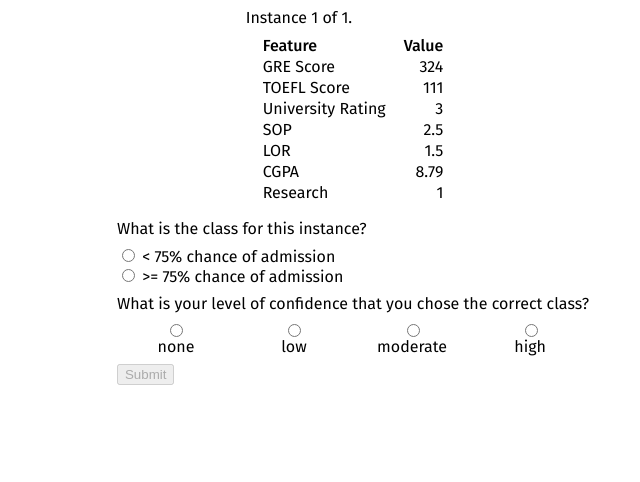
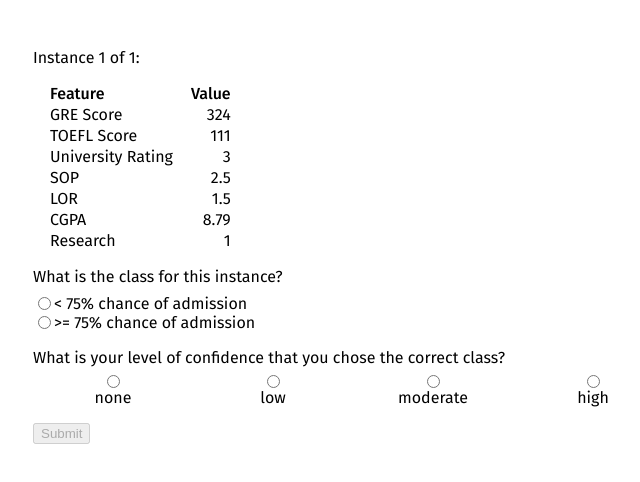
Before and after one commit to nyuvis/instance-level-elicitation, a Svelte app: page / in a window 1280 px wide. Both pictures are taken after a click on the button "Begin". Shown: the top 482 px of the page, without its empty margins (287-927 px from the left). Built offline with nearby package versions, Linux system fonts and the light colour scheme.

Commit message:
scrolling for long instances

```diff
--- a/public/global.css
+++ b/public/global.css
@@ -12,3 +12,21 @@ body {
   height: 100vh;
   width: 100vw;
 }
+
+.section {
+  margin: 1rem 0;
+}
+
+h1 {
+  font-size: 1.25rem;
+  font-weight: 500;
+  margin-top: 0;
+  margin-bottom: 1em;
+}
+
+h2 {
+  font-size: 1.125rem;
+  font-weight: 500;
+  margin-top: 0;
+  margin-bottom: 1em;
+}
--- a/src/components/App.svelte
+++ b/src/components/App.svelte
@@ -38,6 +38,7 @@
   }
 </script>
 
+<div class="container">
   {#if state === states.SETUP}
     <Setup on:complete={setupComplete}/>
   {:else if state === states.QUIZ}
@@ -45,3 +46,17 @@
   {:else}
     <Review {results} {confidenceScale} on:complete={reviewComplete}/>
   {/if}
+</div>
+
+<style>
+  .container {
+    width: 100vw;
+    height: 100vh;
+
+    padding: 3em;
+    box-sizing: border-box;
+
+    display: flex;
+    justify-content: center;
+  }
+</style>
--- a/src/components/Quiz.svelte
+++ b/src/components/Quiz.svelte
@@ -60,15 +60,14 @@
   }
 </script>
 
-<div class="container">
-  <div>
-    <div class="section">Instance {index + 1} of {numberOfInstances}.</div>
+<div class="content">
+  <div class="section">Instance {index + 1} of {numberOfInstances}:</div>
   {#if dataset.type === "text"}
-      <div class="section text">
+    <div class="section instance text">
       {instance['text']}
     </div>
   {:else}
-      <div class="section">
+    <div class="section instance">
       <table>
         <thead>
           <th>Feature</th>
@@ -87,17 +86,15 @@
       </table>
     </div>
   {/if}
-  </div>
 
-  <div>
   {#if showQuestions}
     <div class="section">
       <div class="label">What is the class for this instance?</div>
-        {#each dataset.labels as label}
-          <label class="block">
-            <input type="radio" bind:group={guess} value={label}>
-            {label}
-          </label>
+      {#each dataset.labels as label, i}
+        <div class="radio-horizontal">
+          <input type="radio" name="class-{i}" id="class-{i}" bind:group={guess} value={label}>
+          <label for="class-{i}">{label}</label>
+        </div>
       {/each}
     </div>
 
@@ -105,7 +102,7 @@
       <div class="label">What is your level of confidence that you chose the correct class?</div>
       <div class="confidence">
         {#each confidenceScale.range() as label, i}
-            <div class="radio-option">
+          <div class="radio-vertical">
             <input type="radio" name="confidence-{i}" id="confidence-{i}"
               bind:group={confidence} value={label}>
             <label for="confidence-{i}">{label}</label>
@@ -120,10 +117,11 @@
   {:else}
     <div class="section">Ground truth: {instance['label']}</div>
 
+    <div class="section">
       <table>
         <thead>
           <th>Predictor</th>
-          <th>Guess</th>
+          <th>Prediction</th>
           <th>Confidence</th>
         </thead>
         <tbody class="left-align">
@@ -139,6 +137,7 @@
           </tr>
         </tbody>
       </table>
+    </div>
 
     <div class="section">
       {#if index < numberOfInstances - 1}
@@ -149,22 +148,26 @@
     </div>
   {/if}
 </div>
-</div>
 
 <style>
-  .container {
+  .content {
     display: flex;
     flex-direction: column;
-    align-items: center;
+    width: 40em;
+    max-width: 40em;
+  }
+
+  .instance {
+    overflow-y: auto;
+    min-height: 0px;
+  }
+
+  .content > .section {
+    margin-top: 0;
   }
 
   .text {
-    max-width: 50em;
     line-height: 1.3;
-  }
-
-  .block {
-    display: block;
   }
 
   table {
@@ -184,17 +187,26 @@
     text-align: right;
   }
 
-  .section {
-    margin: 0.5em 0;
+  .radio-horizontal {
+    display: flex;
+    align-items: center;
   }
 
-  .radio-option {
+  .radio-horizontal > input[type="radio"] {
+    margin-top: 0;
+  }
+
+  .radio-vertical {
     display: flex;
     flex-direction: column;
     justify-content: center;
     align-items: center;
     text-align: center;
     flex: 1;
+  }
+
+  .radio-vertical > input[type="radio"] {
+    margin: 0;
   }
 
   .confidence {
--- a/src/components/Review.svelte
+++ b/src/components/Review.svelte
@@ -16,13 +16,9 @@
   }
 </script>
 
-<div class="container">
 <div class="content">
   <div class="section">
-      <h2>Review</h2>
-    </div>
-
-    <div class="section">
+    <h1>Review</h1>
     <button on:click={onClickRestart}>Restart</button>
   </div>
 
@@ -32,8 +28,8 @@
         <th>Order</th>
         <th>Ground Truth</th>
         <th>Your Prediction</th>
+        <th>Model Prediction</th>
         <th>Your Confidence</th>
-          <th>Model Prediction</th>
         <th>Model Confidence</th>
       </thead>
 
@@ -43,8 +39,8 @@
             <td>{i + 1}</td>
             <td>{instance['label']}</td>
             <td>{guess}</td>
+            <td>{instance['prediction']}</td>
             <td>{confidence}</td>
-              <td>{instance['prediction']}</td>
             <td>{confidenceScale(instance['confidence'])}</td>
           </tr>
         {/each}
@@ -52,22 +48,11 @@
     </table>
   </div>
 </div>
-</div>
 
 <style>
-  .container {
-    height: 100vh;
-    display: flex;
-    justify-content: center;
-  }
-
   .content {
     display: flex;
     flex-direction: column;
-  }
-
-  .section {
-    margin: 0.5em 0;
   }
 
   .results {
--- a/src/components/Setup.svelte
+++ b/src/components/Setup.svelte
@@ -36,7 +36,6 @@
   });
 </script>
 
-<div class="container">
 <div class="content">
   <h1>Instance-level Elicitation</h1>
   <h2>Setup</h2>
@@ -71,19 +70,13 @@
     <button on:click={onBegin}>Begin</button>
   </div>
 </div>
-</div>
 
 <style>
-  .container {
-    display: flex;
-    justify-content: center;
+  h1 {
+    margin-top: 0;
   }
 
   label {
     display: block;
   }
-
-  .section {
-    margin: 0.5rem 0;
-  }
 </style>
```
Also changed, not shown: 1 other file (tests, documents, lock files or other folders). Lines whose indentation alone changed are shown as unchanged.
